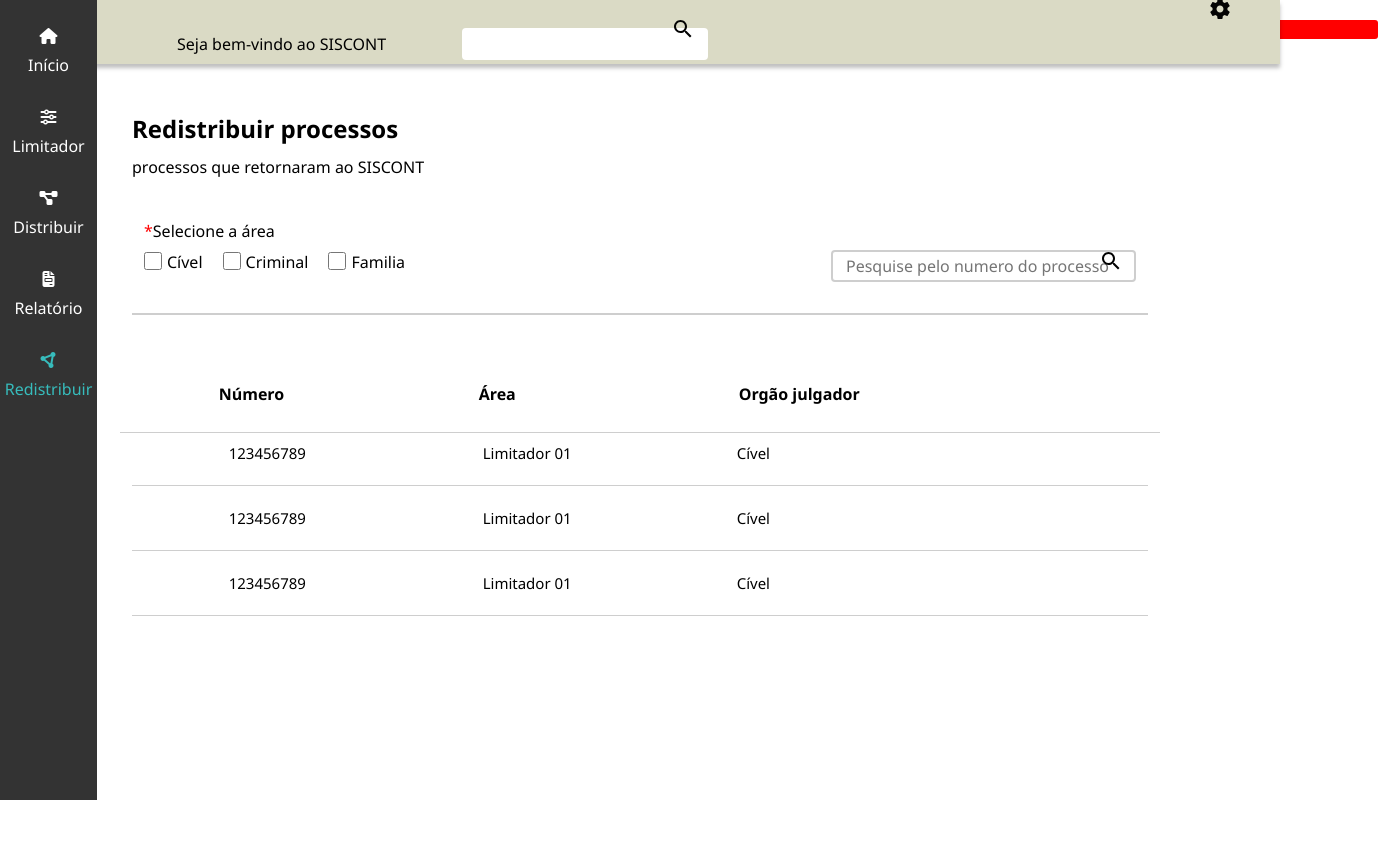
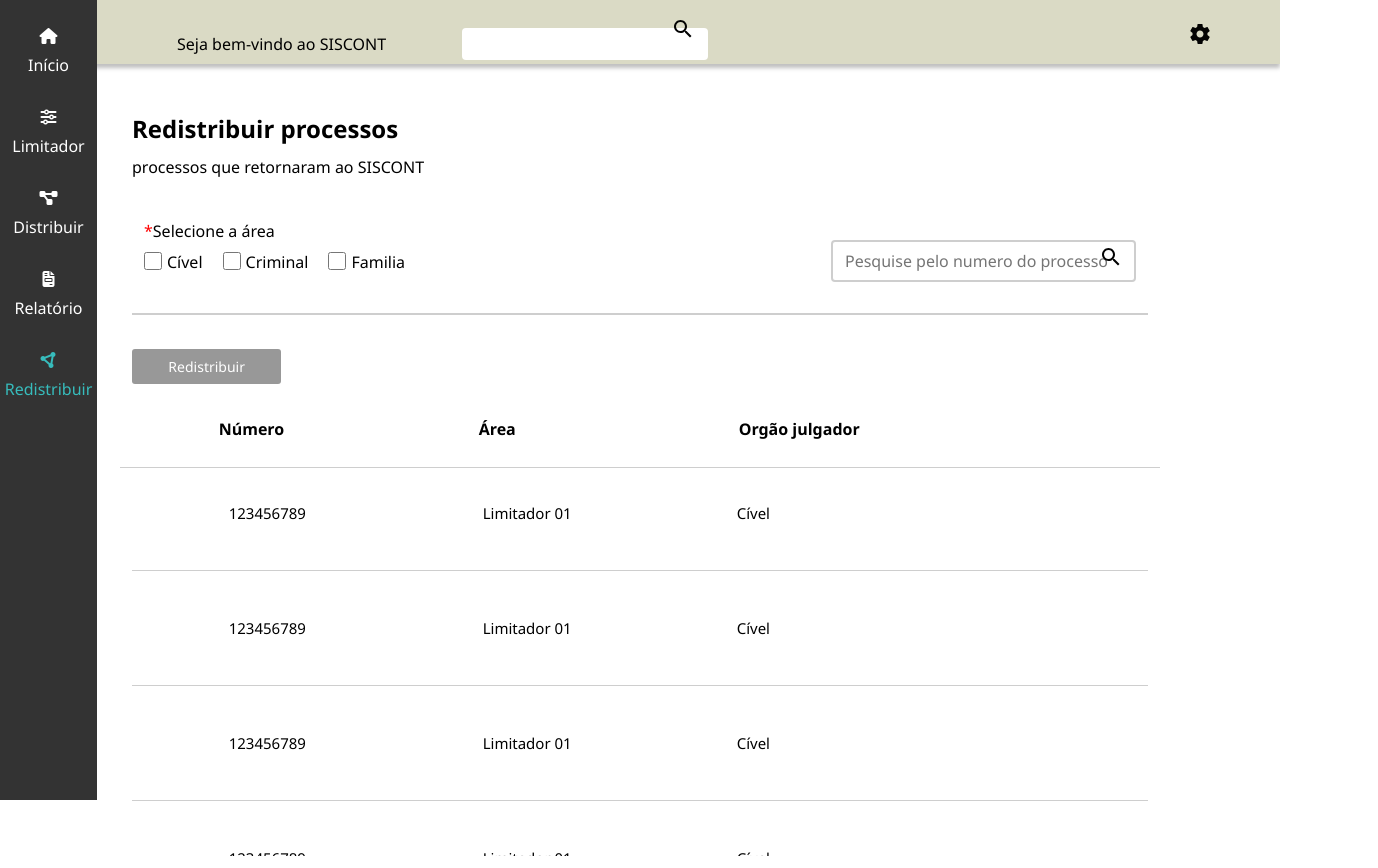
Before and after one commit to Lealzzera/VUE-PROJECT, a Vue app: page /redistribuir in a window 1280 px wide. Shown: the whole page, 1378 px wide, since content can reach past the window. Before the commit the page ends 800 px from the top, so only its background shows below. Built offline with nearby package versions, Linux system fonts and the light colour scheme.

Commit message:
ajustando css

```diff
--- a/src/components/InputComponent/InputComponent.vue
+++ b/src/components/InputComponent/InputComponent.vue
@@ -12,7 +12,7 @@
 	};
 </script>
 
-<style>
+<style scoped>
 	.input-text {
 		padding: 8px 13px;
 		width: 246px;
--- a/src/views/RedistributeView/RedistributeView.vue
+++ b/src/views/RedistributeView/RedistributeView.vue
@@ -7,7 +7,9 @@
 				<div class="row">
 					<div class="col-12">
 						<h2>Redistribuir processos</h2>
-                        <div class="sub">processos que retornaram ao SISCONT</div>
+						<div class="sub">
+							processos que retornaram ao SISCONT
+						</div>
 					</div>
 				</div>
 
@@ -49,7 +51,11 @@
 
 					<div class="col-6">
 						<div class="input_content">
-                            <input type="text" placeholder="Pesquise pelo numero do processo" class="input-text" />
+							<input
+								type="text"
+								placeholder="Pesquise pelo numero do processo"
+								class="input-text"
+							/>
 							<button>
 								<img src="@/assets/lupa-icon.svg" alt="" />
 							</button>
@@ -63,7 +69,6 @@
 					</div>
 					<div class="col-10"></div>
 				</div>
-
 
 				<div class="row">
 					<div class="col-12">
@@ -92,21 +97,17 @@
 							</div>
 						</div>
 					</div>
-
 				</div>
-
-
-
 			</div>
 		</main>
 	</section>
 </template>
 <script>
-import HeaderComponent from '@/components/HeaderComponent/HeaderComponent.vue';
+	import HeaderComponent from "@/components/HeaderComponent/HeaderComponent.vue";
 	export default {
-        name: 'RedistributeView',
+		name: "RedistributeView",
 		components: {
-            HeaderComponent
+			HeaderComponent,
 		},
 		data() {
 			return {
@@ -119,17 +120,47 @@ import HeaderComponent from '@/components/HeaderComponent/HeaderComponent.vue';
 					{
 						numero: "123456789",
 						area: "Limitador 01",
-						orgao: "Cível"
+						orgao: "Cível",
 					},
 					{
 						numero: "123456789",
 						area: "Limitador 01",
-						orgao: "Cível"
+						orgao: "Cível",
+					},
+					{
+						numero: "123456789",
+						area: "Limitador 01",
+						orgao: "Cível",
+					},
+					{
+						numero: "123456789",
+						area: "Limitador 01",
+						orgao: "Cível",
+					},
+					{
+						numero: "123456789",
+						area: "Limitador 01",
+						orgao: "Cível",
+					},
+					{
+						numero: "123456789",
+						area: "Limitador 01",
+						orgao: "Cível",
+					},
+					{
+						numero: "123456789",
+						area: "Limitador 01",
+						orgao: "Cível",
+					},
+					{
+						numero: "123456789",
+						area: "Limitador 01",
+						orgao: "Cível",
 					},
 				],
 			};
 		},
-    }
+	};
 </script>
 
 <style scoped lang="less">
@@ -144,7 +175,7 @@ import HeaderComponent from '@/components/HeaderComponent/HeaderComponent.vue';
 			font-weight: 600;
 			margin: 0 0 11px;
 		}
-        .sub{
+		.sub {
 			margin: 0 0 30px;
 		}
 		.itens {
@@ -155,10 +186,12 @@ import HeaderComponent from '@/components/HeaderComponent/HeaderComponent.vue';
 				margin: 0 0 5px;
 			}
 		}
-        .row.button{
-            button{
-                background-color: red;
+		.row.button {
+			button {
+				background-color: rgba(51, 51, 51, 0.5);
+				color: #fff;
 				font-size: 14px;
+				padding: 8px 0px;
 				text-align: center;
 				width: 100%;
 				border-radius: 3px;
@@ -166,18 +199,18 @@ import HeaderComponent from '@/components/HeaderComponent/HeaderComponent.vue';
 		}
 		.list {
 			overflow-y: auto;
-			max-height: 60vh;
+			max-height: 50vh;
 			padding: 0;
 			.itens {
 				width: 100%;
 				position: relative;
 				margin: 0;
 				border-bottom: 1px solid #cecece;
-				padding: 10px 0;
+				padding: 35px 0;
 				font-size: 15px;
 			}
 		}
-        .separator{
+		.separator {
 			border-bottom: 2px solid #cecece;
 			padding: 0 0 6px;
 			margin: 0 0 22px;
@@ -231,12 +264,12 @@ import HeaderComponent from '@/components/HeaderComponent/HeaderComponent.vue';
 			}
 		}
 
-        .input_content{
+		.input_content {
 			position: relative;
 			text-align: right;
-            padding: 30px 0 0;
+			padding: 20px 0 0;
 			.input-text {
-                padding: 14px 13px;
+				padding: 8px 12px;
 				line-height: 12px;
 				width: 305px;
 				background: #ffffff;
@@ -246,15 +279,11 @@ import HeaderComponent from '@/components/HeaderComponent/HeaderComponent.vue';
 
 			button {
 				position: absolute;
-                top: 8px;
+				top: 4px;
 				margin-top: 24px;
 				margin-left: -34px;
 				cursor: pointer;
 			}
 		}
 	}
-
-
-
-
 </style>
```
Lines whose indentation alone changed are shown as unchanged.
